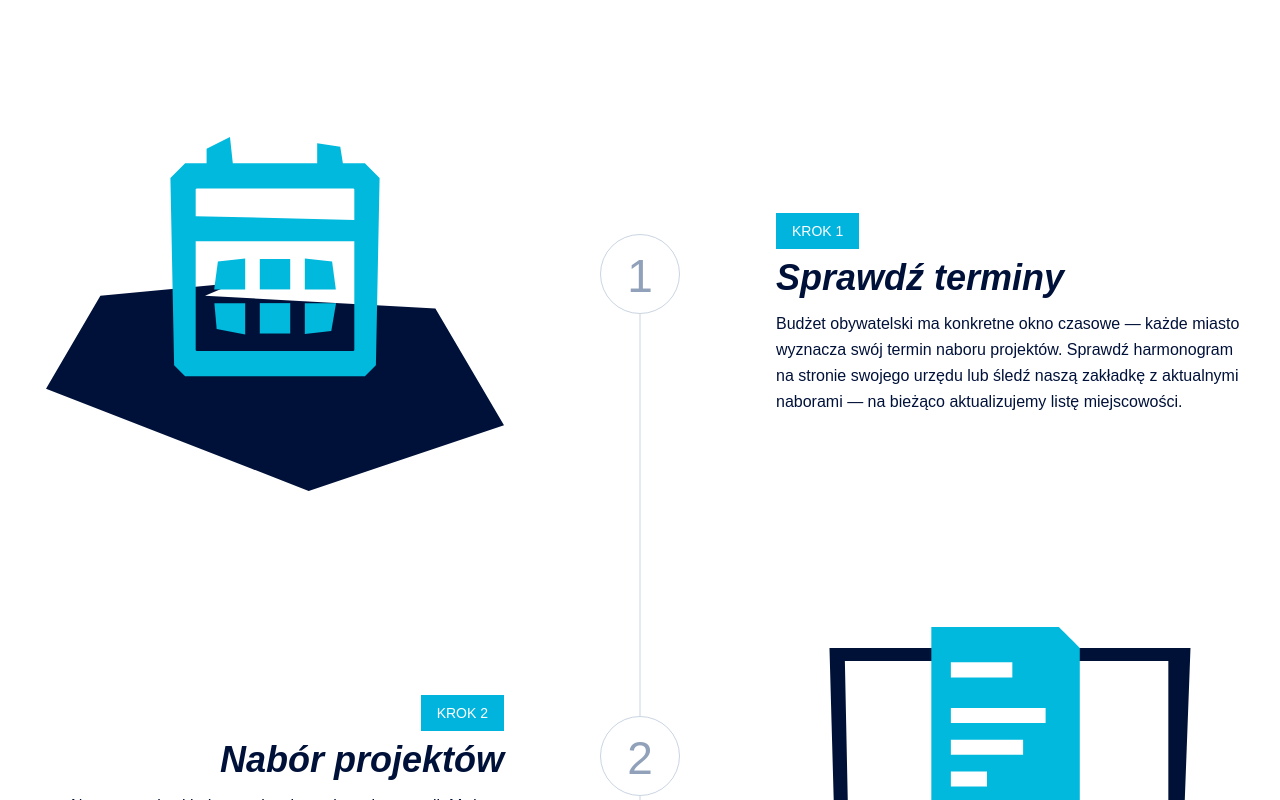
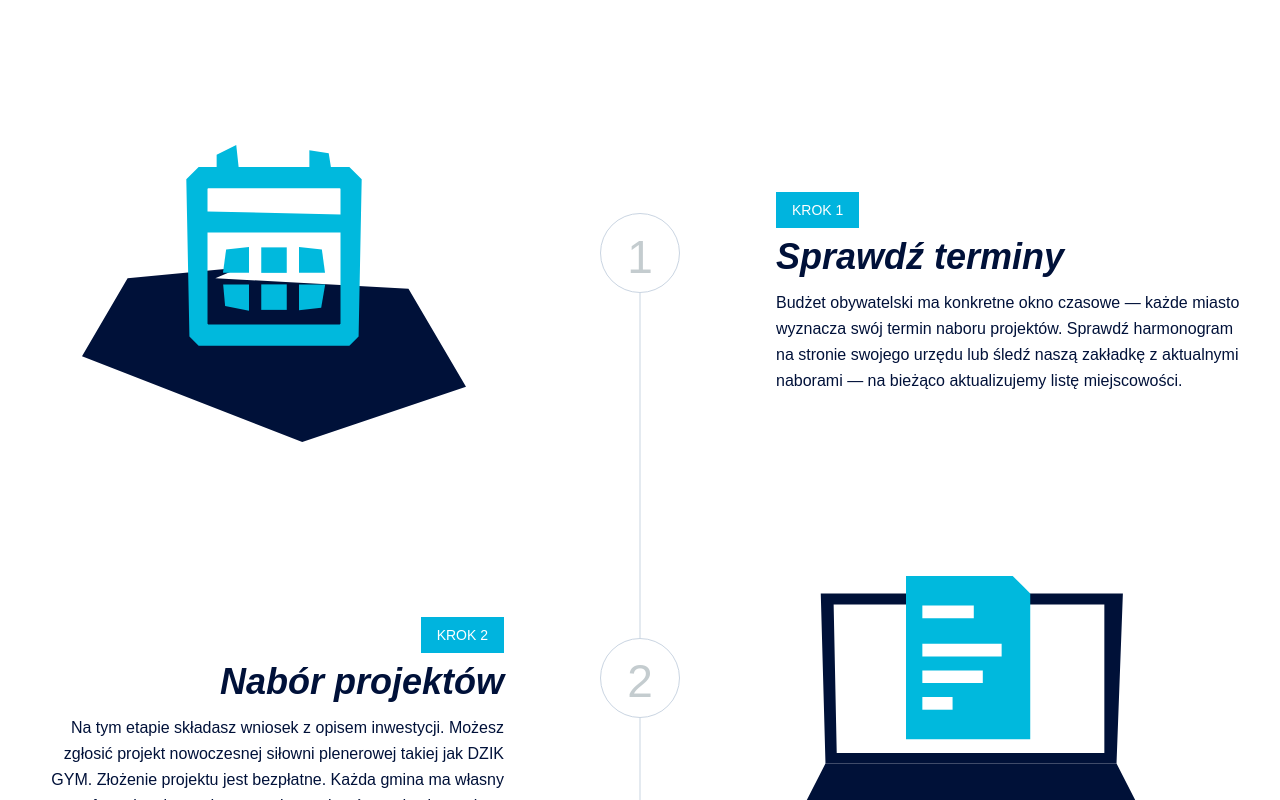
Before and after one commit to PanKarton/DZIKGYM, a Next.js app: page /budzety-obywatelskie in a window 1280 px wide. Shown: the part 2580-3380 px from the top of the page. Built offline with nearby package versions, Linux system fonts and the light colour scheme; a web font is replaced by a local one.

Commit message:
fixed few margins and images max size

```diff
--- a/src/components/pages/citizens-budget/CBSteps.tsx
+++ b/src/components/pages/citizens-budget/CBSteps.tsx
@@ -90,7 +90,7 @@ export default function CBSteps() {
             SECTION HEADER
         ========================================= */}
         <header className="mb-20 text-left sm:text-center">
-          <p className="text-3xl font-black italic  text-(--color-brand-blue) md:text-5xl">
+          <p className="text-3xl font-black italic  text-(--color-brand-blue) md:text-5xl mb-1 md:mb-2">
             {header.eyebrow}
           </p>
 
@@ -157,8 +157,8 @@ export default function CBSteps() {
                   {/* =========================================
                       STEP NUMBER CIRCLE
                   ========================================= */}
-                  <div className="absolute left-6 z-10 flex size-20 -translate-x-1/2 -translate-y-1/2 items-center justify-center rounded-full border border-slate-300 bg-(--color-primary) text-[46px] font-light text-slate-400 md:left-1/2 ">
-                    <span className="translate-y-0.5">{step.number}</span>
+                  <div className="absolute left-6 z-10 flex size-20 -translate-x-1/2 -translate-y-1/2 items-center justify-center rounded-full border border-slate-300 bg-(--color-primary) text-[46px] font-medium text-(--color-off-primary) md:left-1/2 ">
+                    <span className="translate-y-1">{step.number}</span>
                   </div>
 
                   {/* =========================================
@@ -283,7 +283,7 @@ function StepText({
 function StepImage({ index, isEven }: { index: number; isEven: boolean }) {
   return (
     <div
-      className={`relative aspect-460/350 w-full max-w-77.5 mr-auto md:max-w-none ${isEven ? "md:mr-auto" : "md:ml-auto"}`}
+      className={`relative aspect-460/350 w-full max-w-77.5  mr-auto md:max-w-97.5 ${isEven ? "md:mr-auto" : "md:ml-auto"}`}
     >
       <Image
         src={`/budget-icons/step-${index + 1}.svg`}
```
